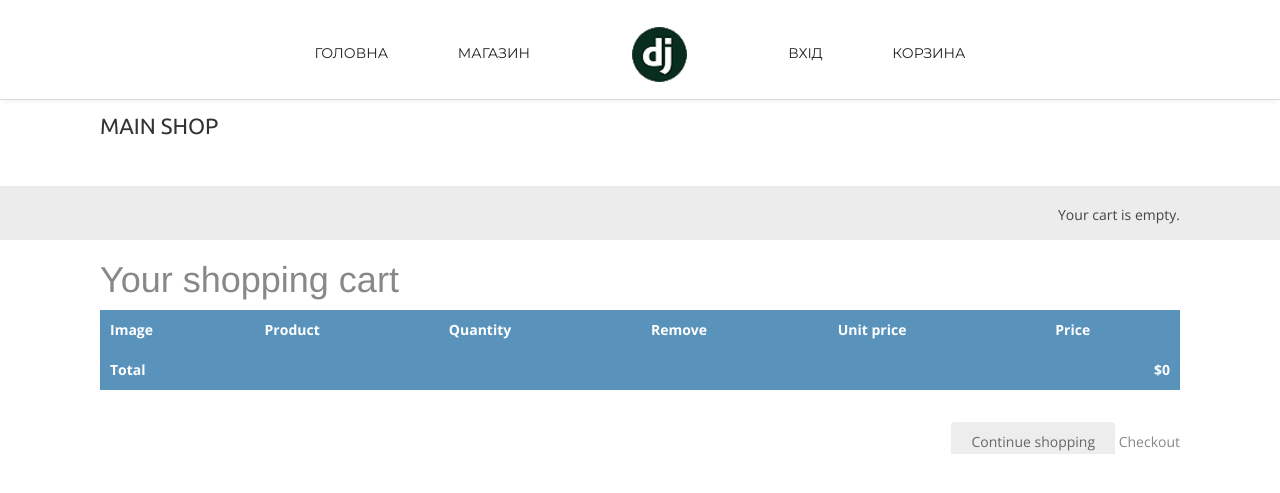
After one commit to us5tt/main_net_shop_v2, a Django app: page /cart/ in a window 1280 px wide. The commit adds this page. Shown: the top 493 px of the page. Run offline with Django 3.2, Linux system fonts and the light colour scheme.

Commit message:
add cart

```diff
--- /dev/null
+++ b/myshop/cart/cart.py
@@ -0,0 +1,76 @@
+from decimal import Decimal
+from django.conf import settings
+from shop.models import Product
+
+
+class Cart(object):
+
+    def __init__(self, request):
+        """
+        Initialize the cart.
+        """
+        self.session = request.session
+        cart = self.session.get(settings.CART_SESSION_ID)
+        if not cart:
+            # save an empty cart in the session
+            cart = self.session[settings.CART_SESSION_ID] = {}
+        self.cart = cart
+
+    def __iter__(self):
+        """
+        Iterate over the items in the cart and get the products
+        from the database.
+        """
+        product_ids = self.cart.keys()
+        # get the product objects and add them to the cart
+        products = Product.objects.filter(id__in=product_ids)
+
+        cart = self.cart.copy()
+        for product in products:
+            cart[str(product.id)]['product'] = product
+
+        for item in cart.values():
+            item['price'] = Decimal(item['price'])
+            item['total_price'] = item['price'] * item['quantity']
+            yield item
+
+    def __len__(self):
+        """
+        Count all items in the cart.
+        """
+        return sum(item['quantity'] for item in self.cart.values())
+
+    def add(self, product, quantity=1, override_quantity=False):
+        """
+        Add a product to the cart or update its quantity.
+        """
+        product_id = str(product.id)
+        if product_id not in self.cart:
+            self.cart[product_id] = {'quantity': 0,
+                                      'price': str(product.price)}
+        if override_quantity:
+            self.cart[product_id]['quantity'] = quantity
+        else:
+            self.cart[product_id]['quantity'] += quantity
+        self.save()
+
+    def save(self):
+        # mark the session as "modified" to make sure it gets saved
+        self.session.modified = True
+
+    def remove(self, product):
+        """
+        Remove a product from the cart.
+        """
+        product_id = str(product.id)
+        if product_id in self.cart:
+            del self.cart[product_id]
+            self.save()
+
+    def clear(self):
+        # remove cart from session
+        del self.session[settings.CART_SESSION_ID]
+        self.save()
+
+    def get_total_price(self):
+        return sum(Decimal(item['price']) * item['quantity'] for item in self.cart.values())
--- /dev/null
+++ b/myshop/cart/context_processors.py
@@ -0,0 +1,5 @@
+from .cart import Cart
+
+
+def cart(request):
+    return {'cart': Cart(request)}
--- /dev/null
+++ b/myshop/cart/forms.py
@@ -0,0 +1,13 @@
+from django import forms
+
+
+PRODUCT_QUANTITY_CHOICES = [(i, str(i)) for i in range(1, 21)]
+
+
+class CartAddProductForm(forms.Form):
+    quantity = forms.TypedChoiceField(
+                                choices=PRODUCT_QUANTITY_CHOICES,
+                                coerce=int)
+    override = forms.BooleanField(required=False,
+                                  initial=False,
+                                  widget=forms.HiddenInput)
--- /dev/null
+++ b/myshop/cart/templates/cart/detail.html
@@ -0,0 +1,65 @@
+{% extends "shop/base.html" %}
+{% load static %}
+
+{% block title %}
+  Your shopping cart
+{% endblock %}
+
+{% block content %}
+  <h1>Your shopping cart</h1>
+  <table class="cart">
+    <thead>
+      <tr>
+        <th>Image</th>
+        <th>Product</th>
+        <th>Quantity</th>
+        <th>Remove</th>
+        <th>Unit price</th>
+        <th>Price</th>
+      </tr>
+    </thead>
+    <tbody>
+      {% for item in cart %}
+        {% with product=item.product %}
+          <tr>
+            <td>
+              <a href="{{ product.get_absolute_url }}">
+                <img src="{% if product.image %}{{ product.image.url }}
+                {% else %}{% static "img/no_image.png" %}{% endif %}">
+              </a>
+            </td>
+            <td>{{ product.name }}</td>
+            <td>
+              <form action="{% url "cart:cart_add" product.id %}" method="post">
+                {{ item.update_quantity_form.quantity }}
+                {{ item.update_quantity_form.override }}
+                <input type="submit" value="Update">
+                {% csrf_token %}
+              </form>
+            </td>
+            <td>
+              <form action="{% url "cart:cart_remove" product.id %}" method="post">
+                <input type="submit" value="Remove">
+                {% csrf_token %}
+              </form>
+            </td>
+            <td class="num">${{ item.price }}</td>
+            <td class="num">${{ item.total_price }}</td>
+          </tr>
+        {% endwith %}
+      {% endfor %}
+      <tr class="total">
+        <td>Total</td>
+        <td colspan="4"></td>
+        <td class="num">${{ cart.get_total_price }}</td>
+      </tr>
+    </tbody>
+  </table>
+  <p class="text-right">
+    <a href="{% url "shop:product_list" %}" class="button
+    light">Continue shopping</a>
+
+      Checkout
+    </a>
+  </p>
+{% endblock %}
--- /dev/null
+++ b/myshop/cart/urls.py
@@ -0,0 +1,10 @@
+from django.urls import path
+from . import views
+
+app_name = 'cart'
+
+urlpatterns = [
+    path('', views.cart_detail, name='cart_detail'),
+    path('add/<int:product_id>/', views.cart_add, name='cart_add'),
+    path('remove/<int:product_id>/', views.cart_remove, name='cart_remove'),
+]
--- a/myshop/cart/views.py
+++ b/myshop/cart/views.py
@@ -1,3 +1,34 @@
-from django.shortcuts import render
+from django.shortcuts import render, redirect, get_object_or_404
+from django.views.decorators.http import require_POST
+from shop.models import Product
+from .cart import Cart
+from .forms import CartAddProductForm
 
-# Create your views here.
+
+@require_POST
+def cart_add(request, product_id):
+    cart = Cart(request)
+    product = get_object_or_404(Product, id=product_id)
+    form = CartAddProductForm(request.POST)
+    if form.is_valid():
+        cd = form.cleaned_data
+        cart.add(product=product,
+                 quantity=cd['quantity'],
+                 override_quantity=cd['override'])
+    return redirect('cart:cart_detail')
+
+
+@require_POST
+def cart_remove(request, product_id):
+    cart = Cart(request)
+    product = get_object_or_404(Product, id=product_id)
+    cart.remove(product)
+    return redirect('cart:cart_detail')
+
+
+def cart_detail(request):
+    cart = Cart(request)
+    for item in cart:
+        item['update_quantity_form'] = CartAddProductForm(initial={'quantity': item['quantity'],
+                                                                   'override': True})
+    return render(request, 'cart/detail.html', {'cart': cart})
--- a/myshop/myshop/urls.py
+++ b/myshop/myshop/urls.py
@@ -20,6 +20,7 @@ from django.conf.urls.static import static
 
 urlpatterns = [
     path('admin/', admin.site.urls),
+    path('cart/', include('cart.urls', namespace='cart')),
     path('', include('shop.urls', namespace='shop')),
 ]
 
--- a/myshop/shop/templates/shop/base.html
+++ b/myshop/shop/templates/shop/base.html
@@ -1,5 +1,5 @@
+<!DOCTYPE html>
 {% load static %}
-<!DOCTYPE html>
 <html>
   <head>
     <meta charset="utf-8" />
```
Also changed, not shown: myshop/shop/templates/shop/product/detail.html (+6 -7 lines), myshop/shop/views.py (+10 -0 lines).
